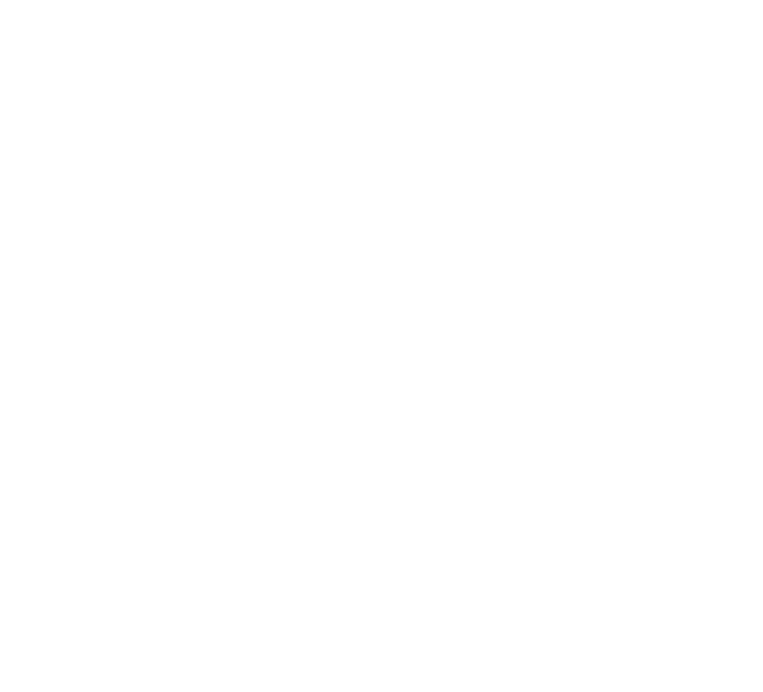
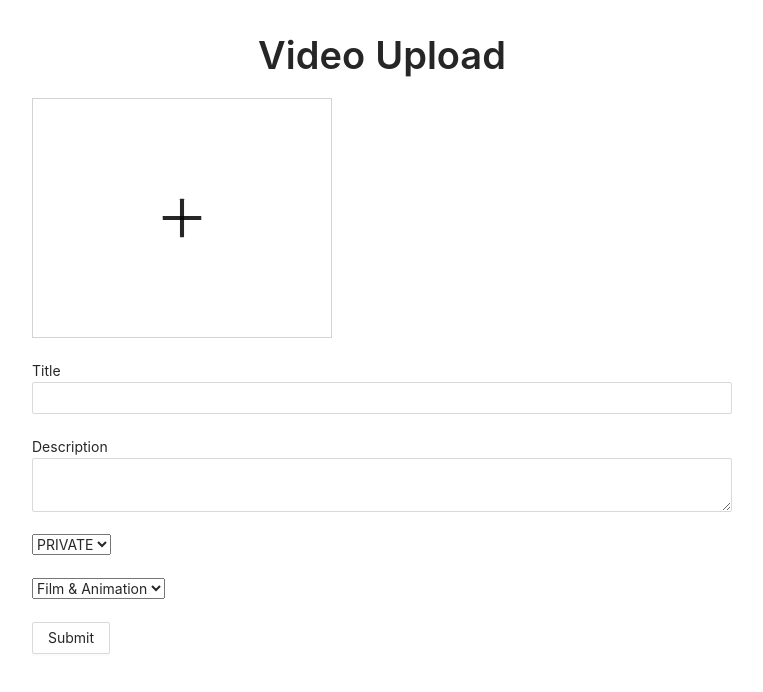
Before and after one commit to whd0714/VideoProjectSubModule, a React (Create React App) app: page /video/upload in a window 1280 px wide. Shown: the top 692 px of the page, without its empty margins (258-1021 px from the left). Built offline with nearby package versions, Linux system fonts and the light colour scheme.

Commit message:
리액트-비디오 서버 업로드

```diff
--- a/package.json
+++ b/package.json
@@ -12,6 +12,7 @@
     "http-proxy-middleware": "^2.0.0",
     "react": "^17.0.2",
     "react-dom": "^17.0.2",
+    "react-dropzone": "^11.3.2",
     "react-redux": "^7.2.4",
     "react-router-dom": "^5.2.0",
     "react-scripts": "4.0.3",
--- a/src/component/views/LoginPage/LoginPage.js
+++ b/src/component/views/LoginPage/LoginPage.js
@@ -44,7 +44,7 @@
             <div style={{maxWidth:'700px', margin:'3rem auto'}}>
                 <Title level={1}>Login</Title>
             </div>
-            <Form style={{display:'flex', flexDirection:'center'}} onSubmit={onSubmitHandler}>
+            <Form style={{display:'flex', flexDirection:'column'}} onSubmit={onSubmitHandler}>
                 <label>Email</label>
                 <Input value={email} onChange={onEmailHandler}></Input>
                 <br/>
--- a/src/component/views/VideoUploadPage/VideoUploadPage.js
+++ b/src/component/views/VideoUploadPage/VideoUploadPage.js
@@ -1,8 +1,114 @@
-import React from 'react';
+import React, { useState } from 'react';
+import { useDispatch } from "react-redux";
+import { Typography, Input, Button, Form } from "antd";
+import { PlusOutlined } from "@ant-design/icons";
+import Dropzone from "react-dropzone";
+import axios from "axios";
+
+const { Title } = Typography;
+const { TextArea } = Input;
+
+const onAccessOptions = [
+    {value:0, label:"PRIVATE"},
+    {value:1, label:"PUBLIC"}
+]
+
+const onCategoryOptions = [
+    {value:0, label:"Film & Animation"},
+    {value:1, label:"Autos & Vehicle"},
+    {value:2, label:"Music"}
+]
 
 function VideoUploadPage(props) {
+
+    const dispatch = useDispatch();
+
+    const [title, setTitle] = useState("");
+    const [description, setDescription] = useState("");
+    const [access, setAccess] = useState(0);
+    const [category, setCategory] = useState(0);
+
+    const onTitleHandler = (e) => {
+        setTitle(e.currentTarget.value);
+    }
+
+    const onDescriptionHandler = (e) => {
+        setDescription(e.currentTarget.value);
+    }
+
+    const onAccessHandler = (e) => {
+        setAccess(e.currentTarget.value);
+    }
+
+    const onCategoryHandler = (e) => {
+        setCategory(e.currentTarget.value);
+    }
+
+    const onDrop = (files) => {
+        let formData = new FormData;
+        formData.append("file", files[0]);
+
+        axios.post("/api/video/server/upload",
+            formData,
+            {headers:{'content-type':'multipart/form-data; charset=UTF-8'}})
+            .then(response=>{
+                if(response.data.success) {
+
+                } else {
+                    alert('서버에 비디오 업로드를 실패햐였습니다.');
+                }
+            })
+    }
+
+    const onSubmitHandler = (e) => {
+        e.preventDefault();
+    }
     return (
-        <div></div>
+        <div style={{maxWidth:'700px', margin:'2rem auto'}}>
+            <div style={{textAlign:'center'}}>
+                <Title>Video Upload</Title>
+            </div>
+
+            <Form onSubmit={onSubmitHandler}>
+                <div style={{display:'flex', justifyContent:'space-between'}}>
+                    <Dropzone onDrop={onDrop} multiple={false} maxSize={1000000000}>
+                        {({ getRootProps, getInputProps})=>(
+                            <div style={{width:'300px', height:'240px', border:'1px solid lightgray',
+                            justifyContent:'center', alignItems:'center', display:'flex'}} {...getRootProps()}>
+                                <input {...getInputProps()}/>
+                                <PlusOutlined style={{fontSize:'3rem'}}></PlusOutlined>
+                            </div>
+                        )}
+                    </Dropzone>
+
+                    <img src="" alt=""/>
+                </div>
+                <br/>
+                <label>Title</label>
+                <Input value={title} onChange={onTitleHandler}></Input>
+                <br/>
+                <br/>
+                <label>Description</label>
+                <TextArea value={description} onChange={onDescriptionHandler}></TextArea>
+                <br/>
+                <br/>
+                <select onChange={onAccessHandler}>
+                    {onAccessOptions.map((item, index)=>(
+                        <option value={item.value} key={index}>{item.label}</option>
+                        ))}
+                </select>
+                <br/>
+                <br/>
+                <select onChane={onCategoryHandler}>
+                    {onCategoryOptions.map((item, index)=>(
+                        <option value={item.value} key={index}>{item.label}</option>
+                    ))}
+                </select>
+                <br/>
+                <br/>
+                <Button onClick={onSubmitHandler}>Submit</Button>
+            </Form>
+        </div>
     );
 }
 
```
Also changed, not shown: 1 other file (tests, documents, lock files or other folders).
